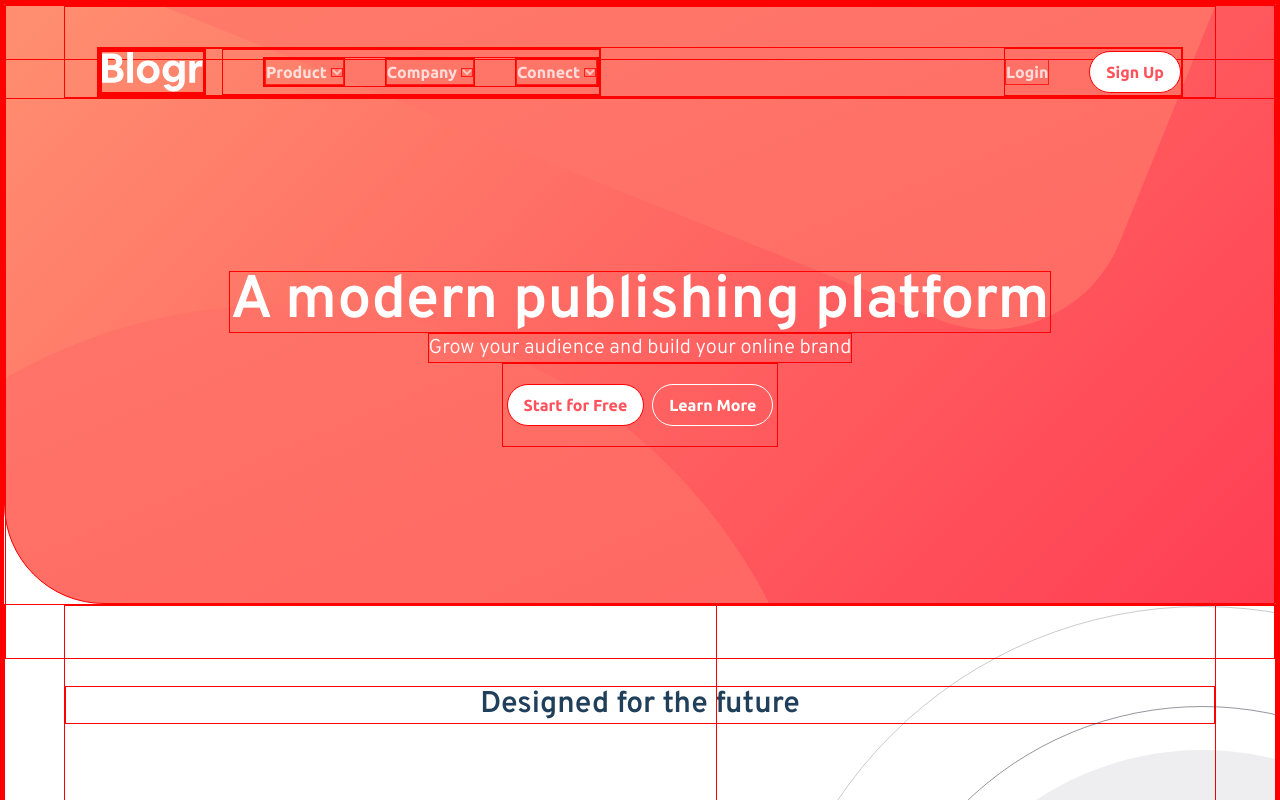
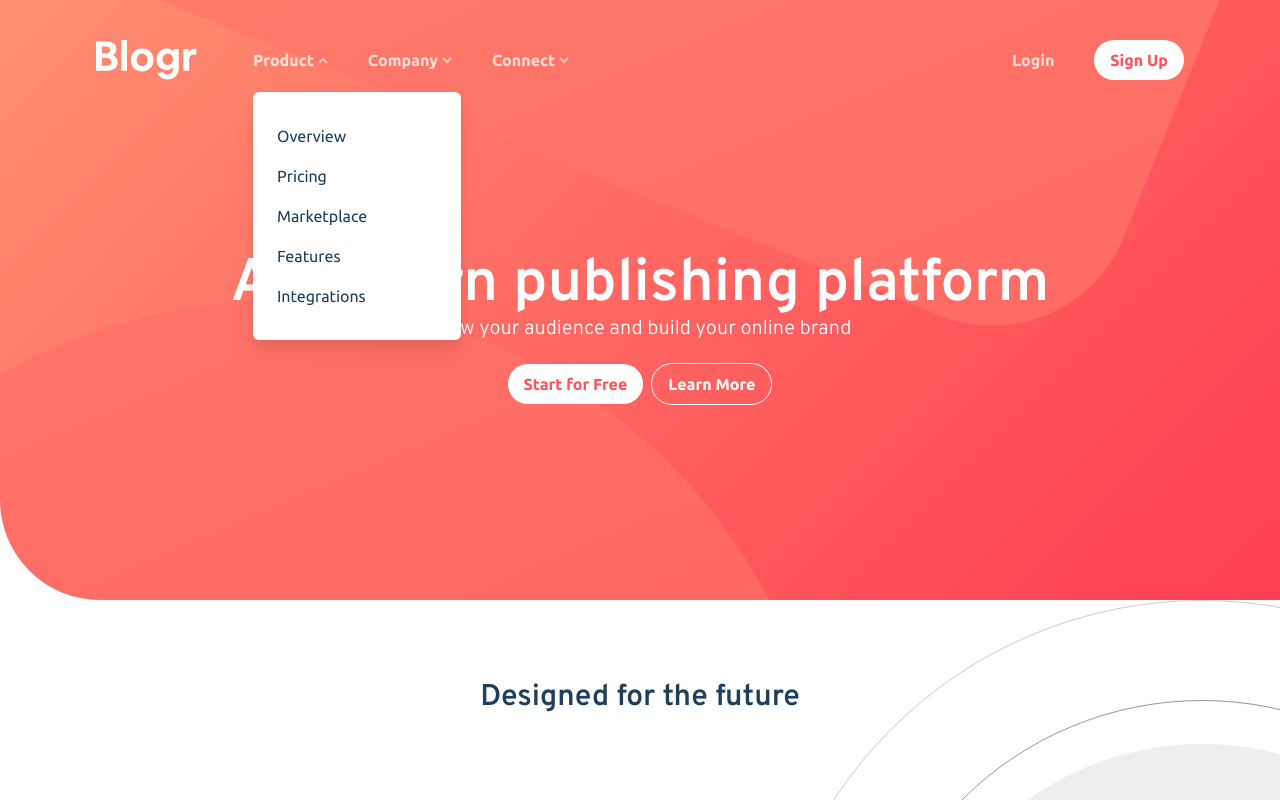
Before and after one commit to ckeller22/blogr-landing-page, a React (Create React App) app: page / in a window 1280 px wide. Both pictures are taken after a click on the button "Product". Shown: the top 800 px of the page. Built offline with nearby package versions, Linux system fonts and the light colour scheme.

Commit message:
work on fullscreen nav menu and animations

```diff
--- /dev/null
+++ b/src/components/MobileLinkMenu.js
@@ -0,0 +1,9 @@
+const MobileLinkMenu = (props) => {
+  const links = props.links.map((link) => {
+    return <div>{props.links}</div>;
+  });
+
+  return <div className="absolute bg-gray-200 w-full">{links}</div>;
+};
+
+export default MobileLinkMenu;
--- a/src/components/MobileMenuItem.js
+++ b/src/components/MobileMenuItem.js
@@ -1,13 +1,22 @@
+import react, { useState } from "react";
 import dropDownArrowDark from "../images/icon-arrow-dark.svg";
+import navigation from "../data/navigation";
+import MobileLinkMenu from "./MobileLinkMenu";
 
 const MobileMenuItem = (props) => {
+  const [menuOpen, setOpen] = useState(false);
+
   return (
     <div className="flex justify-center">
       <li className="flex my-4 items-center ">
-        <a href="/" className="flex items-center">
+        <button
+          className="flex items-center"
+          onClick={() => setOpen(!menuOpen)}
+        >
           {props.item.title}
           <img className="ml-2" src={dropDownArrowDark} alt="dropdown arrow" />
-        </a>
+          {menuOpen && <MobileLinkMenu links={props.item.links} />}
+        </button>
       </li>
     </div>
   );
--- a/src/components/Nav.js
+++ b/src/components/Nav.js
@@ -5,13 +5,16 @@ import closeIcon from "../images/icon-close.svg";
 import navigation from "../data/navigation";
 import NavItem from "./NavItem";
 import MobileMenu from "./MobileMenu";
+import MobileLinkMenu from "./MobileLinkMenu";
+import NavMenu from "./NavMenu";
 
 const Nav = () => {
-  const [navLinks, setNavLinks] = useState(navigation);
   const [open, setOpen] = useState(false);
 
-  const primaryLinks = navigation.map((link) => {
-    return <NavItem title={link.title} />;
+  const primaryLinks = navigation.map((category) => {
+    return (
+      <NavItem key={category.id} id={category.id} title={category.title} />
+    );
   });
 
   const updateMenuIcon = () => {
--- a/src/components/NavItem.js
+++ b/src/components/NavItem.js
@@ -1,15 +1,32 @@
+import { useState } from "react";
 import dropDownArrow from "../images/icon-arrow-light.svg";
+import NavMenu from "./NavMenu";
+import navigation from "../data/navigation";
 
-const NavItem = (props) => {
+const NavItem = ({ id, title }) => {
+  const [open, setOpen] = useState(false);
+
   return (
-    <li className="">
-      <button
-        className="btn-nav flex items-center transition duration-200 relative"
-        href="/"
-      >
-        {props.title}
-        <img className="ml-1 " src={dropDownArrow} alt="dropdown arrow"></img>
+    <li
+      className=""
+      onFocus={() => {
+        setOpen(!open);
+      }}
+      onBlur={() => {
+        setOpen(!open);
+      }}
+    >
+      <button className="btn-nav flex items-center 0 relative py-2" href="/">
+        {title}
+        <img
+          className={`transform transition-transform duration-200 ml-1 ${
+            open ? "rotate-180" : ""
+          }`}
+          src={dropDownArrow}
+          alt="dropdown arrow"
+        ></img>
       </button>
+      {open && <NavMenu links={navigation[id].links} />}
     </li>
   );
 };
--- /dev/null
+++ b/src/components/NavMenu.js
@@ -0,0 +1,21 @@
+import navigation from "../data/navigation";
+
+const NavMenu = ({ links }) => {
+  const items = links.map((link) => {
+    return (
+      <li className="ml-6 pr-2 mr-10 my-2 ">
+        <a className="font-normal hover:font-bold text-very-dark-blue" href="/">
+          {link}
+        </a>
+      </li>
+    );
+  });
+
+  return (
+    <div className="absolute bg-white rounded-md filter drop-shadow-xl mt-3 w-52">
+      <ul className="flex flex-col my-6">{items}</ul>
+    </div>
+  );
+};
+
+export default NavMenu;
--- a/src/data/navigation.js
+++ b/src/data/navigation.js
@@ -1,16 +1,16 @@
 const navigation = [
   {
-    id: 1,
+    id: 0,
     title: "Product",
     links: ["Overview", "Pricing", "Marketplace", "Features", "Integrations"],
   },
   {
-    id: 2,
+    id: 1,
     title: "Company",
     links: ["About", "Team", "Blog", "Careers"],
   },
   {
-    id: 3,
+    id: 2,
     title: "Connect",
     links: ["Contact", "Newsletter", "LinkedIn"],
   },
--- a/src/index.css
+++ b/src/index.css
@@ -48,9 +48,9 @@
 }
 
 /* Debug borders */
-* {
+/* * {
   border: 1px solid red;
-}
+} */
 
 img {
   max-width: 100%;
@@ -74,11 +74,6 @@ body {
   font-family: "Overpass", sans-serif;
 }
 
-/* Background gradient - body:
-
-- Very dark gray blue: hsl(237, 17%, 21%)
-- Very dark desaturated blue: hsl(237, 23%, 32%) */
-
 /* Navigation */
 nav {
   font-family: "Ubuntu", sans-serif;
@@ -86,6 +81,10 @@ nav {
 
 button {
   font-family: "Ubuntu", sans-serif;
+}
+
+.transform-flip {
+  transform: rotate(180deg);
 }
 /* Showcase */
 .showcase {
--- a/tailwind.config.js
+++ b/tailwind.config.js
@@ -25,6 +25,7 @@ module.exports = {
     },
   },
   variants: {
+    fontWeight: ["responsive", "hover", "focus"],
     extend: {},
   },
   plugins: [],
```
